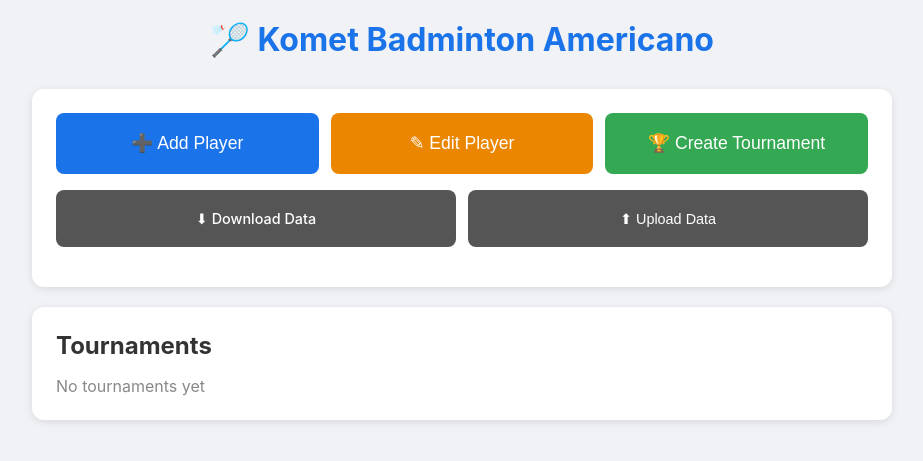
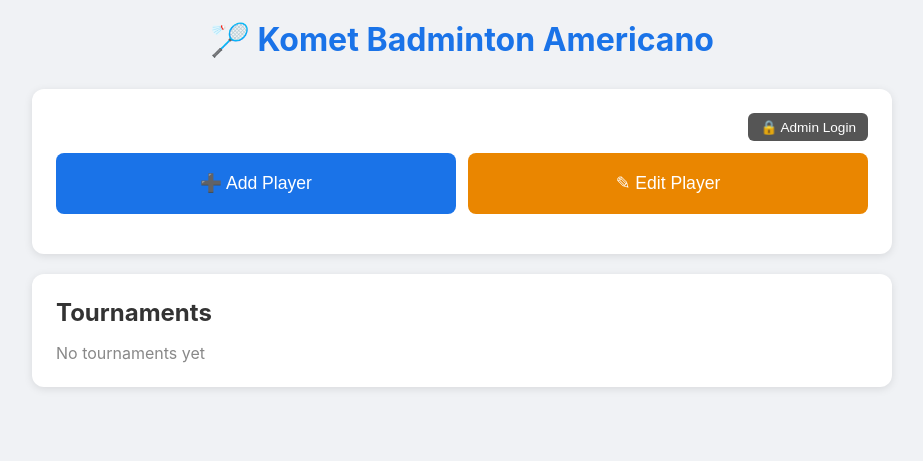
Before and after one commit to umashankarid/badminton-americano, a Flask app: page / in a window 1280 px wide. Shown: the top 461 px of the page, without its empty margins (178-1101 px from the left). Run offline with Flask 3, Linux system fonts and the light colour scheme; data that the repository does not hold is empty.

Commit message:
Add admin auth, join/leave tournament for anyone

```diff
--- a/app.py
+++ b/app.py
@@ -1,9 +1,22 @@
 """Flask application for Badminton Americano tournament."""
-from flask import Flask, request, jsonify, render_template, send_file
+import os
+from functools import wraps
+from flask import Flask, request, jsonify, render_template, send_file, session
 from models import get_db, init_db, DB_PATH
 from pairing import generate_round_pairings, get_used_pairs, get_tournament_points, get_sit_out_counts
 
 app = Flask(__name__)
+app.secret_key = os.environ.get("SECRET_KEY", "komet-badminton-2026")
+ADMIN_PASSWORD = os.environ.get("ADMIN_PASSWORD", "komet2026")
+
+
+def admin_required(f):
+    @wraps(f)
+    def decorated(*args, **kwargs):
+        if not session.get("admin"):
+            return jsonify({"error": "Admin login required"}), 401
+        return f(*args, **kwargs)
+    return decorated
 
 
 @app.before_request
@@ -15,6 +28,27 @@ def before_request():
 @app.route("/")
 def index():
     return render_template("index.html")
+
+
+# --- Auth API ---
+@app.route("/api/admin/login", methods=["POST"])
+def admin_login():
+    data = request.json
+    if data.get("password") == ADMIN_PASSWORD:
+        session["admin"] = True
+        return jsonify({"ok": True})
+    return jsonify({"error": "Wrong password"}), 401
+
+
+@app.route("/api/admin/logout", methods=["POST"])
+def admin_logout():
+    session.pop("admin", None)
+    return jsonify({"ok": True})
+
+
+@app.route("/api/admin/status")
+def admin_status():
+    return jsonify({"admin": session.get("admin", False)})
 
 
 @app.route("/tournament/<slug>")
@@ -146,6 +180,7 @@ def list_tournaments():
 
 
 @app.route("/api/tournaments", methods=["POST"])
+@admin_required
 def create_tournament():
     data = request.json
     db = get_db()
@@ -166,6 +201,7 @@ def create_tournament():
 
 
 @app.route("/api/tournaments/<int:tid>", methods=["PUT"])
+@admin_required
 def edit_tournament(tid):
     data = request.json
     db = get_db()
@@ -187,7 +223,42 @@ def edit_tournament(tid):
     return jsonify({"ok": True})
 
 
+@app.route("/api/tournaments/<int:tid>/join", methods=["POST"])
+def join_tournament(tid):
+    data = request.json
+    pid = data["player_id"]
+    db = get_db()
+    t = db.execute("SELECT * FROM tournament WHERE id = ?", (tid,)).fetchone()
+    if t["current_round"] > 0:
+        db.close()
+        return jsonify({"error": "Tournament already started"}), 400
+    existing = db.execute("SELECT 1 FROM tournament_player WHERE tournament_id = ? AND player_id = ?", (tid, pid)).fetchone()
+    if existing:
+        db.close()
+        return jsonify({"error": "Already in this tournament"}), 400
+    db.execute("INSERT INTO tournament_player (tournament_id, player_id) VALUES (?, ?)", (tid, pid))
+    db.commit()
+    db.close()
+    return jsonify({"ok": True})
+
+
+@app.route("/api/tournaments/<int:tid>/leave", methods=["POST"])
+def leave_tournament(tid):
+    data = request.json
+    pid = data["player_id"]
+    db = get_db()
+    t = db.execute("SELECT * FROM tournament WHERE id = ?", (tid,)).fetchone()
+    if t["current_round"] > 0:
+        db.close()
+        return jsonify({"error": "Tournament already started"}), 400
+    db.execute("DELETE FROM tournament_player WHERE tournament_id = ? AND player_id = ?", (tid, pid))
+    db.commit()
+    db.close()
+    return jsonify({"ok": True})
+
+
 @app.route("/api/tournaments/<int:tid>", methods=["DELETE"])
+@admin_required
 def delete_tournament(tid):
     db = get_db()
     db.execute("DELETE FROM match WHERE tournament_id = ?", (tid,))
@@ -223,6 +294,7 @@ def get_tournament(tid):
 
 
 @app.route("/api/tournaments/<int:tid>/next-round", methods=["POST"])
+@admin_required
 def generate_next_round(tid):
     db = get_db()
     t = db.execute("SELECT * FROM tournament WHERE id = ?", (tid,)).fetchone()
@@ -273,6 +345,7 @@ def generate_next_round(tid):
 
 
 @app.route("/api/matches/<int:mid>/score", methods=["POST"])
+@admin_required
 def record_score(mid):
     data = request.json
     score_a, score_b = data["score_a"], data["score_b"]
@@ -327,6 +400,7 @@ def download_db():
 
 
 @app.route("/api/db/upload", methods=["POST"])
+@admin_required
 def upload_db():
     f = request.files.get("file")
     if not f:
--- a/templates/index.html
+++ b/templates/index.html
@@ -47,12 +47,16 @@
     <h1>🏸 Komet Badminton Americano</h1>
 
     <div class="card">
+        <div id="adminBar" style="display:flex;justify-content:flex-end;align-items:center;gap:8px;margin-bottom:12px">
+            <span id="adminStatus" style="font-size:0.85em;color:#888"></span>
+            <button id="adminBtn" onclick="showModal('loginModal')" style="padding:6px 12px;font-size:0.85em;background:#555">🔒 Admin Login</button>
+        </div>
         <div class="grid">
             <button class="nav-btn" onclick="showModal('playerModal')">➕ Add Player</button>
             <button class="nav-btn orange" onclick="showEditPlayerModal()">✎ Edit Player</button>
-            <button class="nav-btn green" onclick="editingTournamentId=null;showModal('tournamentModal')">🏆 Create Tournament</button>
+            <button class="nav-btn green admin-only" onclick="editingTournamentId=null;showModal('tournamentModal')" style="display:none">🏆 Create Tournament</button>
         </div>
-        <div class="grid" style="margin-top:12px">
+        <div class="grid admin-only" style="margin-top:12px;display:none">
             <a href="/api/db/download" class="nav-btn" style="background:#555;text-decoration:none;font-size:0.9em">⬇ Download Data</a>
             <button class="nav-btn" style="background:#555;font-size:0.9em" onclick="document.getElementById('dbUpload').click()">⬆ Upload Data</button>
             <input type="file" id="dbUpload" accept=".db" style="display:none" onchange="uploadDb(this)">
@@ -62,6 +66,16 @@
     <div class="card">
         <h2>Tournaments</h2>
         <div id="tournamentList"></div>
+    </div>
+</div>
+
+<!-- Admin Login Modal -->
+<div id="loginModal" class="modal">
+    <div class="modal-content">
+        <span class="close" onclick="hideModal('loginModal')">&times;</span>
+        <h2>Admin Login</h2>
+        <input type="password" id="adminPassword" placeholder="Password" onkeydown="if(event.key==='Enter')adminLogin()">
+        <button onclick="adminLogin()">Login</button>
     </div>
 </div>
 
@@ -117,6 +131,34 @@
 </div>
 
 <script>
+let isAdmin = false;
+
+async function checkAdmin() {
+    const res = await fetch('/api/admin/status');
+    const data = await res.json();
+    isAdmin = data.admin;
+    document.querySelectorAll('.admin-only').forEach(el => el.style.display = isAdmin ? '' : 'none');
+    document.getElementById('adminStatus').textContent = isAdmin ? '✓ Admin' : '';
+    document.getElementById('adminBtn').textContent = isAdmin ? '🔓 Logout' : '🔒 Admin Login';
+    document.getElementById('adminBtn').onclick = isAdmin ? adminLogout : () => showModal('loginModal');
+}
+
+async function adminLogin() {
+    const pw = document.getElementById('adminPassword').value;
+    const res = await fetch('/api/admin/login', { method: 'POST', headers: {'Content-Type':'application/json'}, body: JSON.stringify({password: pw}) });
+    const result = await res.json();
+    if (result.error) { alert(result.error); return; }
+    document.getElementById('adminPassword').value = '';
+    hideModal('loginModal');
+    checkAdmin();
+}
+
+async function adminLogout() {
+    await fetch('/api/admin/logout', { method: 'POST' });
+    checkAdmin();
+    loadTournaments();
+}
+
 function showModal(id) { document.getElementById(id).style.display = 'block'; if(id==='tournamentModal') { if(!editingTournamentId) { document.getElementById('tournamentModalTitle').textContent='Create Tournament'; document.getElementById('tName').value=''; } loadTournamentPlayers(); } }
 function hideModal(id) { document.getElementById(id).style.display = 'none'; }
 
@@ -232,10 +274,10 @@ async function loadTournaments() {
     const tournaments = await res.json();
     document.getElementById('tournamentList').innerHTML = tournaments.map(t => {
         const slug = t.name.toLowerCase().replace(/ /g, '-');
+        const adminBtns = isAdmin ? `${t.current_round === 0 ? `<button class="edit-btn" style="margin-left:8px" onclick="editTournament(${t.id})">✎</button>` : ''}
+         <button class="edit-btn" style="margin-left:4px;color:#c62828" onclick="deleteTournament(${t.id},'${t.status}')">✕</button>` : '';
         return `<div class="tournament-item"><a href="/tournament/${slug}">${t.name}</a>
-         <span><span class="status-${t.status}">${t.status} · Round ${t.current_round} · ${t.level}</span>
-         ${t.current_round === 0 ? `<button class="edit-btn" style="margin-left:8px" onclick="editTournament(${t.id})">✎</button>` : ''}
-         <button class="edit-btn" style="margin-left:4px;color:#c62828" onclick="deleteTournament(${t.id},'${t.status}')">✕</button></span></div>`;
+         <span><span class="status-${t.status}">${t.status} · Round ${t.current_round} · ${t.level}</span>${adminBtns}</span></div>`;
     }).join('') || '<p style="color:#888">No tournaments yet</p>';
 }
 
@@ -280,6 +322,7 @@ async function uploadDb(input) {
 }
 
 loadTournaments();
+checkAdmin();
 </script>
 </body>
 </html>
```
Also changed, not shown: templates/tournament.html (+63 -9 lines).
